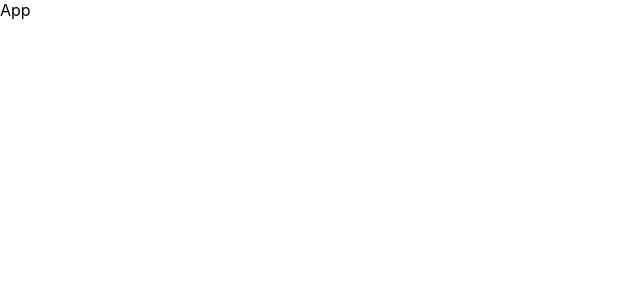
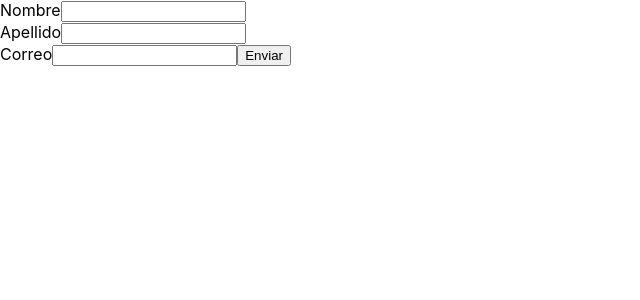
Before and after one commit to rodriguezal3x/fomik, a React (Create React App) app: page / in a window 1280 px wide. Shown: the top 300 px of the page, without its empty margins (0-640 px from the left). Built offline with nearby package versions, Linux system fonts and the light colour scheme.

Commit message:
FORMIK CON COMPONENT

```diff
--- a/src/App.js
+++ b/src/App.js
@@ -1,9 +1,51 @@
-import React from 'react'
+import { Formik } from "formik";
 
-const App = () => {
-  return (
-    <div>App</div>
-  )
+const validate = ( values ) => {
+  const errors= {}
+
+  if (!values.name) {
+    errors.name = 'Requerido'
+  } else if (values.name.length < 5) {
+    errors.name = 'El nombre es muy corto'
+  }
+
+  if (!values.lastname) {
+    errors.lastname = 'Requerido'
+  } else if (values.lastname.length < 5) {
+    errors.lastname = 'El apellido es muy corto'
+  }
+
+  return errors
 }
 
-export default App
+function App() {
+  return (
+    <Formik
+        initialValues={{name:'', lastname:'', email:'', }}
+        validate={ validate }
+        onSubmit={ values => console.log(values) }
+    >
+        { formik =>
+            <form onSubmit={formik.handleSubmit}>
+                <label>Nombre</label>
+                <input type='text' {...formik.getFieldProps('name')}/>
+                {formik.touched.name && formik.errors.name ?
+                    <div>{formik.errors.name}</div> : null }
+                <br/>
+                <label>Apellido</label>
+                <input type='text'{...formik.getFieldProps('lastname')}/>
+                { formik.touched.lastname && formik.errors.lastname ?
+                    <div>{formik.errors.lastname}</div> : null }
+                <br/>
+                <label>Correo</label>
+                <input type='email' {...formik.getFieldProps('email')}/>
+                { formik.touched.email && formik.errors.email ?
+                  <div>{formik.errors.email}</div> : null }
+                <button type="submit">Enviar</button>
+            </form>
+        }
+    </Formik>
+  );
+}
+
+export default App;
```
